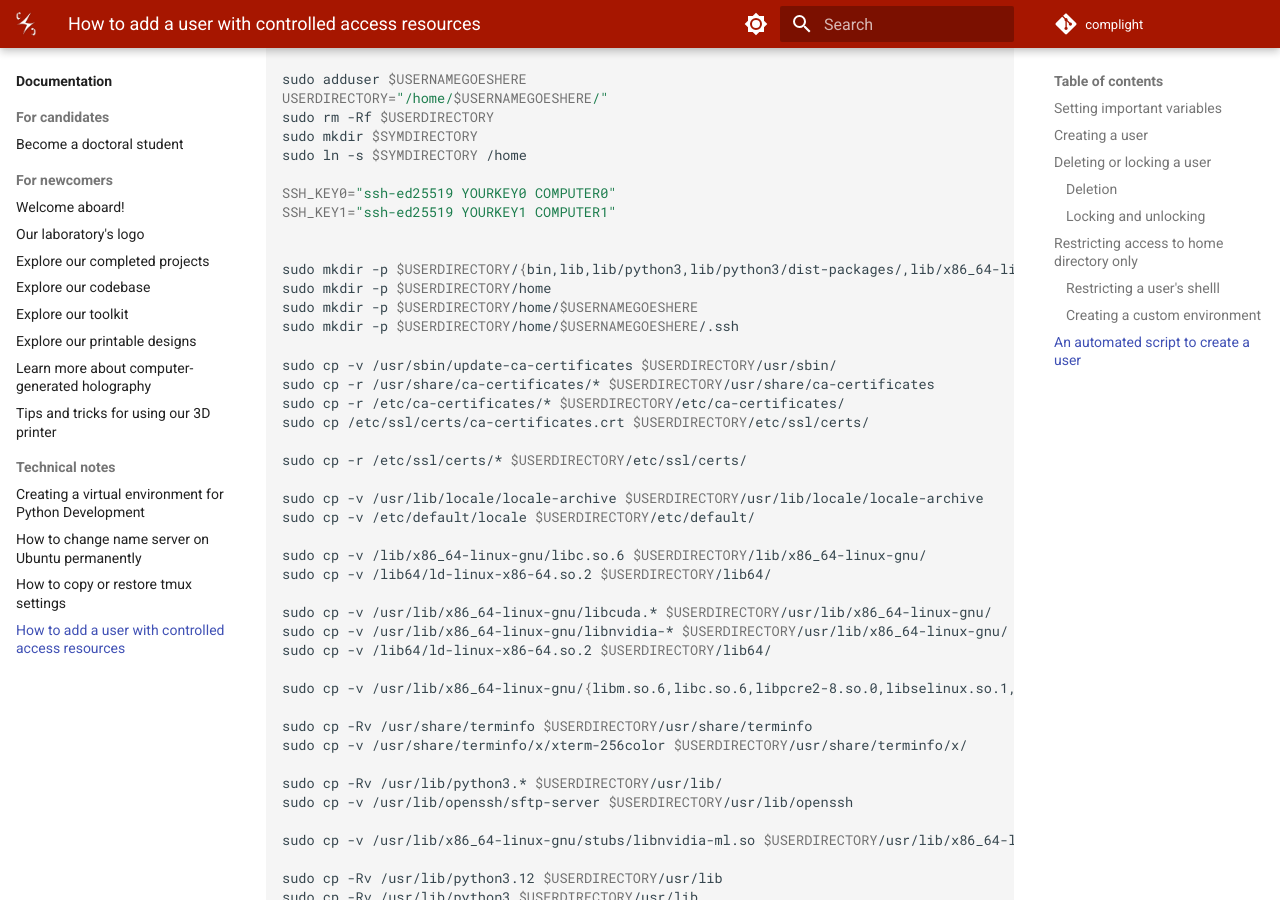
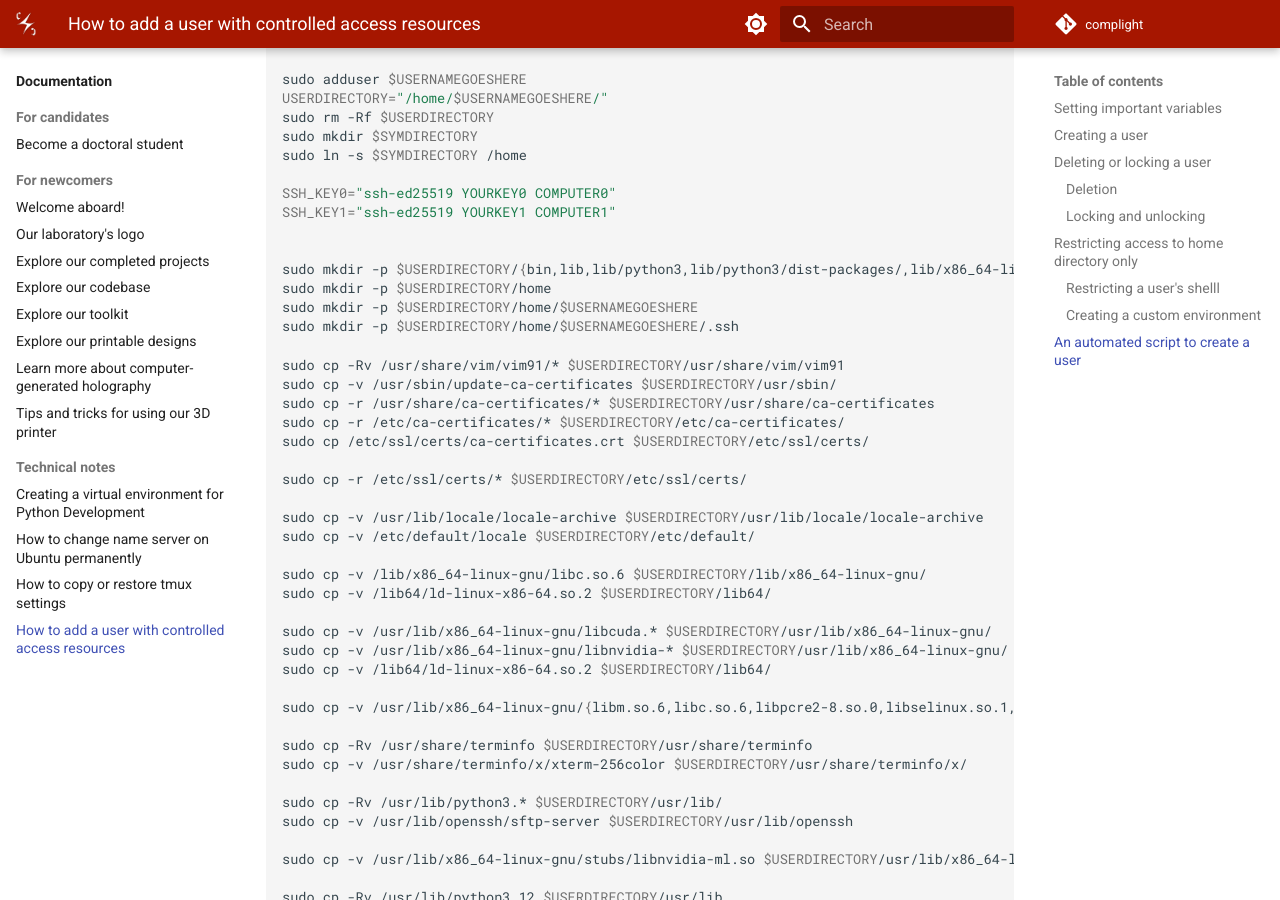
Before and after one commit to complight/complight.github.io, an MkDocs documentation site: the page built from docs/documentation/computing/how_to_add_a_user_with_controlled_access_to_resources.md, in a window 1280 px wide and 900 px high, scrolled down 4297 px. Built offline with MkDocs 1.6.1 and Material for MkDocs 9.7.7, drawn with Linux system fonts in a browser that asks for light colours; some of the changed text lies outside the part shown.

Commit message:
Updating the documentation.

````diff
--- a/docs/documentation/computing/how_to_add_a_user_with_controlled_access_to_resources.md
+++ b/docs/documentation/computing/how_to_add_a_user_with_controlled_access_to_resources.md
@@ -194,11 +194,12 @@ SSH_KEY0="ssh-ed25519 YOURKEY0 COMPUTER0"
 SSH_KEY1="ssh-ed25519 YOURKEY1 COMPUTER1"
 
 
-sudo mkdir -p $USERDIRECTORY/{bin,lib,lib/python3,lib/python3/dist-packages/,lib/x86_64-linux-gnu,lib64,dev,etc,etc/ca-certificates,etc/default,etc/ssl,etc/ssl/certs,usr,usr/bin,usr/lib,usr/lib/locale,usr/lib/openssh,usr/lib/python3.*,usr/lib/x86_64-linux-gnu,usr/local/cuda-12.8/targets/x86_64-linux/lib/stubs/,usr/lib/x86_64-linux-gnu/stubs,usr/share/terminfo/x/,usr/share/ca-certificates,usr/sbin,tmp,sys,run,var,var/run}
+sudo mkdir -p $USERDIRECTORY/{bin,lib,lib/python3,lib/python3/dist-packages/,lib/x86_64-linux-gnu,lib64,dev,etc,etc/ca-certificates,etc/default,etc/ssl,etc/ssl/certs,usr,usr/bin,usr/lib,usr/lib/locale,usr/lib/openssh,usr/lib/python3.*,usr/lib/x86_64-linux-gnu,usr/local/cuda-12.8/targets/x86_64-linux/lib/stubs/,usr/lib/x86_64-linux-gnu/stubs,usr/share/terminfo/x/,usr/share/ca-certificates,usr/share/vim,usr/share/vim/vim91,usr/share/vim/vim91/syntax,usr/sbin,tmp,sys,run,var,var/run}
 sudo mkdir -p $USERDIRECTORY/home
 sudo mkdir -p $USERDIRECTORY/home/$USERNAMEGOESHERE
 sudo mkdir -p $USERDIRECTORY/home/$USERNAMEGOESHERE/.ssh
 
+sudo cp -Rv /usr/share/vim/vim91/* $USERDIRECTORY/usr/share/vim/vim91
 sudo cp -v /usr/sbin/update-ca-certificates $USERDIRECTORY/usr/sbin/
 sudo cp -r /usr/share/ca-certificates/* $USERDIRECTORY/usr/share/ca-certificates
 sudo cp -r /etc/ca-certificates/* $USERDIRECTORY/etc/ca-certificates/
@@ -216,7 +217,7 @@ sudo cp -v /usr/lib/x86_64-linux-gnu/libcuda.* $USERDIRECTORY/usr/lib/x86_64-lin
 sudo cp -v /usr/lib/x86_64-linux-gnu/libnvidia-* $USERDIRECTORY/usr/lib/x86_64-linux-gnu/
 sudo cp -v /lib64/ld-linux-x86-64.so.2 $USERDIRECTORY/lib64/
 
-sudo cp -v /usr/lib/x86_64-linux-gnu/{libm.so.6,libc.so.6,libpcre2-8.so.0,libselinux.so.1,libfuse3.so.3,libglib-2.0.so.0,libatomic.so.1,libtinfo.so.6,libnvidia-ml.so.1,libnvidia-ml.so.560.35.05,librt.so.1,libexpat.so.1,libz.so.1,libpthread.so.0,libdl.so.2,libnvidia-ml.so.1,libacl.so.1,libattr.so.1,libgpm.so.2,libpython3.12.so.1.0,libsodium.so.23,libncursesw.so.6,libsystemd.so.0,libutempter.so.0,libevent_core-2.1.so.7u,libresolv.so.2,libcap.so.2,libproc2.so.0,libpopt.so.0,libzstd.so.1,libxxhash.so.0,libcrypto.so.3,liblz4.so.1,libmount.so.1,libblkid.so.1,libuuid.so.1,libidn2.so.0,libssl.so.3,libpsl.so.5,libunistring.so.5,libsigsegv.so.2,libreadline.so.8,libmpfr.so.6,libgmp.so.10} $USERDIRECTORY/usr/lib/x86_64-linux-gnu
+sudo cp -v /usr/lib/x86_64-linux-gnu/{libm.so.6,libc.so.6,libpcre2-8.so.0,libselinux.so.1,libfuse3.so.3,libglib-2.0.so.0,libatomic.so.1,libtinfo.so.6,libnvidia-ml.so.1,libnvidia-ml.so.560.35.05,librt.so.1,libexpat.so.1,libz.so.1,libpthread.so.0,libdl.so.2,libnvidia-ml.so.1,libacl.so.1,libattr.so.1,libgpm.so.2,libpython3.12.so.1.0,libsodium.so.23,libncursesw.so.6,libsystemd.so.0,libutempter.so.0,libevent_core-2.1.so.7u,libresolv.so.2,libcap.so.2,libproc2.so.0,libpopt.so.0,libzstd.so.1,libxxhash.so.0,libcrypto.so.3,liblz4.so.1,libmount.so.1,libblkid.so.1,libuuid.so.1,libidn2.so.0,libssl.so.3,libpsl.so.5,libunistring.so.5,libsigsegv.so.2,libreadline.so.8,libmpfr.so.6,libgmp.so.10,libutil.so.1} $USERDIRECTORY/usr/lib/x86_64-linux-gnu
 
 sudo cp -Rv /usr/share/terminfo $USERDIRECTORY/usr/share/terminfo
 sudo cp -v /usr/share/terminfo/x/xterm-256color $USERDIRECTORY/usr/share/terminfo/x/
@@ -279,6 +280,13 @@ sudo echo "    Subsystem   sftp    /usr/lib/openssh/sftp-server" | sudo tee -a /
 sudo echo "    AllowTcpForwarding no" | sudo tee -a /etc/ssh/sshd_config
 sudo echo "    X11Forwarding no" | sudo tee -a /etc/ssh/sshd_config
 sudo service ssh restart
+
+
+sudo touch $USERDIRECTORY/.bashrc
+sudo touch $USERDIRECTORY/.bash_profile
+sudo echo "if [ -f ~/.bashrc ]; then" | sudo tee -a $USERDIRECTORY/.bash_profile
+sudo echo "    . ~/.bashrc" | sudo tee -a $USERDIRECTORY/.bash_profile
+sudo echo "fi" | sudo tee -a $USERDIRECTORY/.bash_profile
 ```
 
 
````
